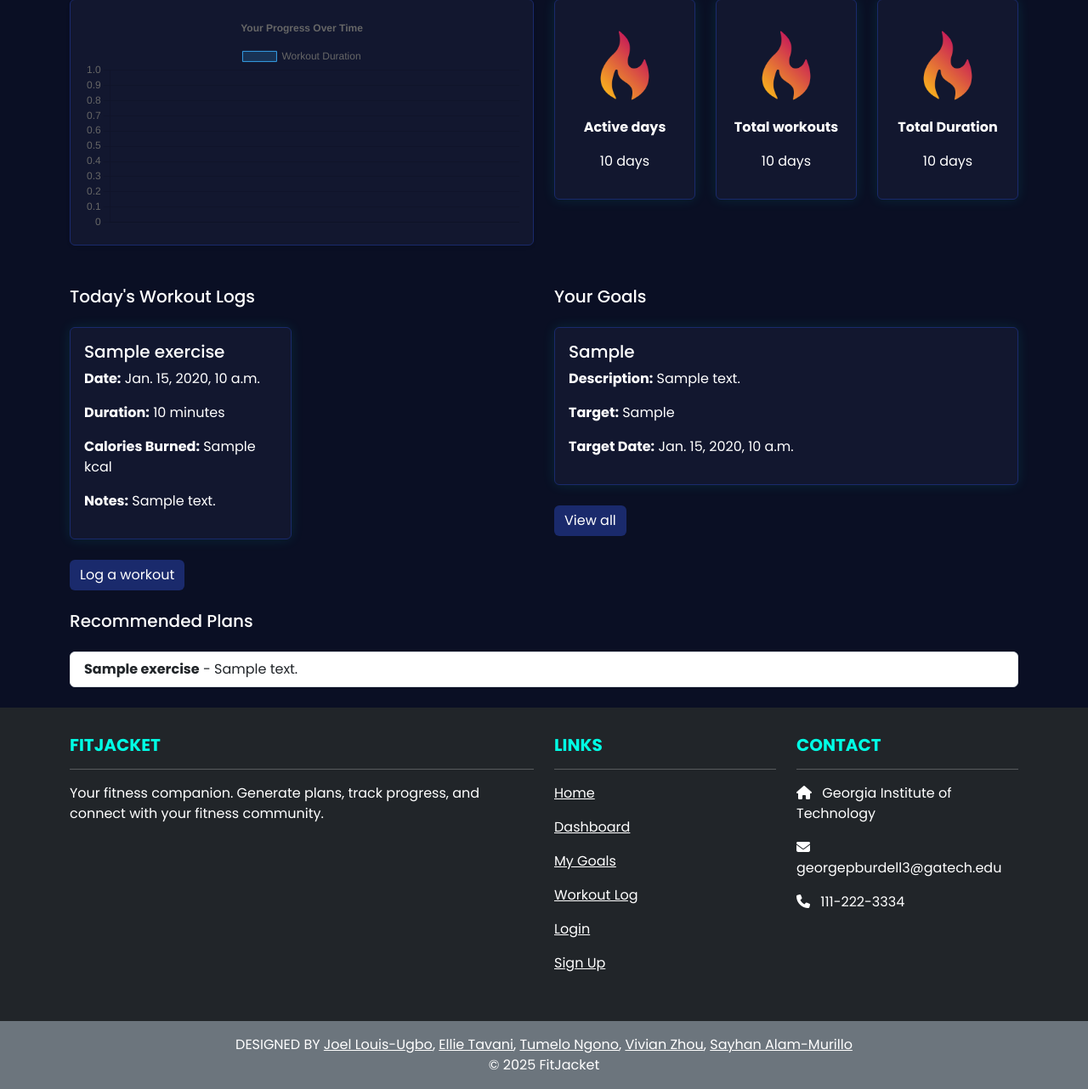
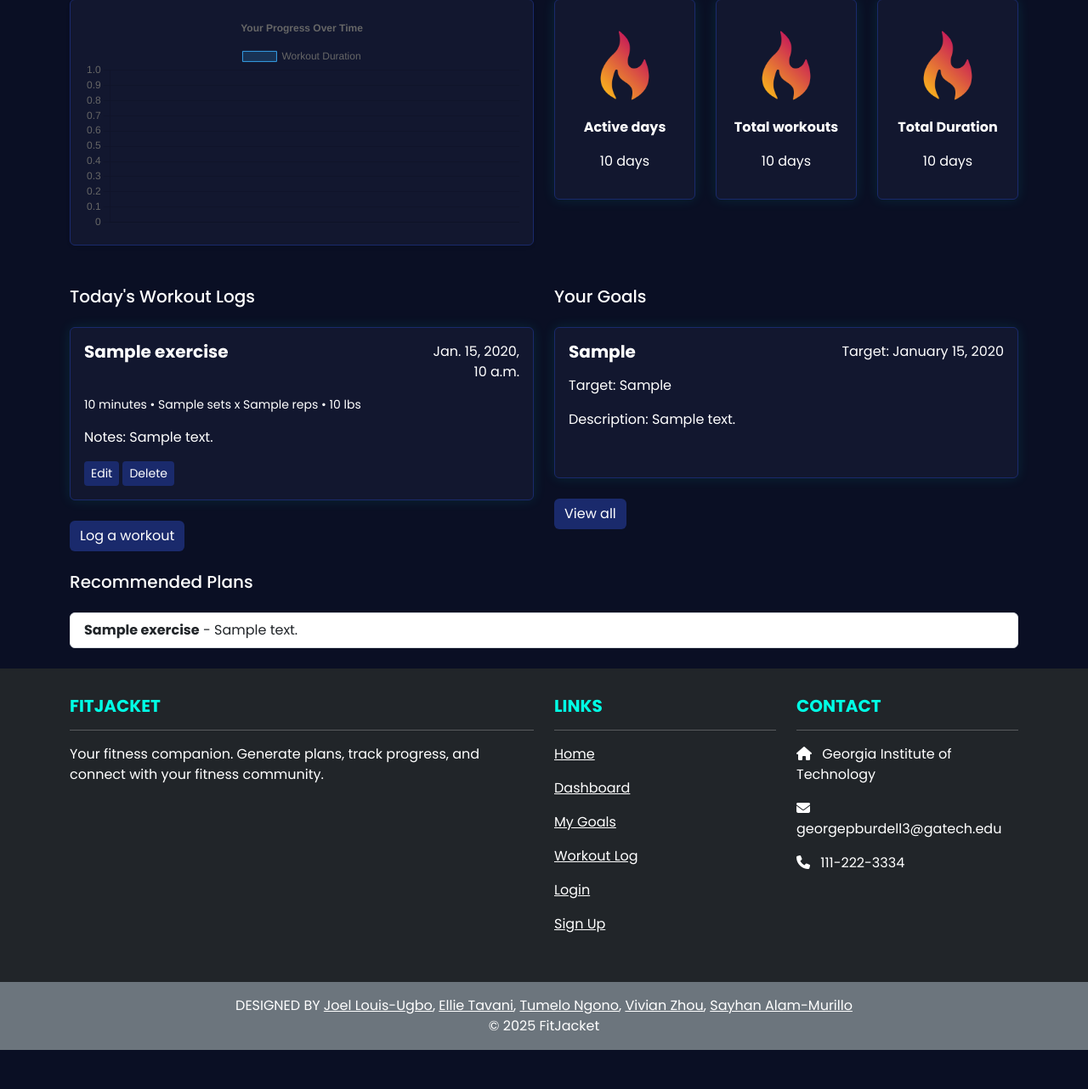
Before and after one commit to TumeloN1/FitJacket, a Django app: template dashboard/templates/dashboard/dashboard.html in a window 1280 px wide. Shown: the part 296-1578 px from the top of the page at 85% size. After the commit the page ends 1532 px from the top, so only its background shows below. Run offline with Django 3.2, Linux system fonts and the light colour scheme; the template is opened without the code that fills it: most values are stand-ins (such as "Sample title", 1, 10 or a date in 2020); some libraries are stand-ins or nearby versions.

Commit message:
redid card ui for logs and goals

```diff
--- a/FitJacket/static/css/style.css
+++ b/FitJacket/static/css/style.css
@@ -75,7 +75,9 @@
 .card {
     background-color: #12172f;
     border: 1px solid #1a2a6c;
+    box-shadow: 0 0 8px rgba(0,255,229,0.7);
     box-shadow: 0 0 15px rgba(0, 255, 229, 0.1);
+
 }
 
 a {
--- a/dashboard/templates/dashboard/dashboard.html
+++ b/dashboard/templates/dashboard/dashboard.html
@@ -65,13 +65,18 @@
                 <ul class="list-group">
                     <div class="row">
                         {% for log in logs %}
-                        <div class="col-md-6 mb-4">
-                            <div class="card p-3 scale-hover">
-                                <h5 class="card-title">{{ log.exercise }}</h5>
-                                <p><strong>Date:</strong> {{ log.date }}</p>
-                                <p><strong>Duration:</strong> {{ log.duration }} minutes</p>
-                                <p><strong>Calories Burned:</strong> {{ log.calories_burned }} kcal</p>
-                                <p><strong>Notes:</strong> {{ log.notes|default:"No additional notes" }}</p>
+                        <div class="row-md-6 mb-4">
+                            <div class="card h-100">
+                                <div class="card-body ">
+                                    <div class="row">
+                                        <h5 class="card-title col-md-9"><strong>{{ log.exercise }}</strong></h5>
+                                        <p class="col-md-3 ms-auto justify-content-center text-end">{{ log.date }}</p>
+                                    </div>
+                                    <p class="card-text small">{{ log.duration }} minutes • {{log.sets}} x {{log.reps}}  •  {{log.weight}} lbs</p>
+                                    <p>Notes: {{ log.notes }}</p>
+                                    <a href="{% url 'workouts:edit_workout_log' log.id %}" class="btn btn-sm btn-outline-primary">Edit</a>
+                                    <a href="{% url 'workouts:delete_workout_log' log.id %}" class="btn btn-sm btn-outline-danger">Delete</a>
+                                </div>
                             </div>
                         </div>
                         {% empty %}
@@ -94,11 +99,15 @@
                         {% for goal in goals %}
                         <div class="row-md-6 mb-4">
                             <a href="{% url 'goals:goal_detail' goal.id %}" class="text-decoration-none">
-                                <div class="card p-3 scale-hover">
-                                    <h5  class="card-title">{{ goal.get_goal_type_display }}</h5>
-                                    <p><strong>Description:</strong> {{ goal.description }}</p>
-                                    <p><strong>Target:</strong> {{ goal.target_metric }}</p>
-                                    <p><strong>Target Date:</strong> {{ goal.target_date }}</p>
+                                <div class="card h-100 mb-4">
+                                    <div class="card-body">
+                                        <div class="row">
+                                            <h5 class="card-title col-md-7"><strong>{{ goal.get_goal_type_display }}</strong></h5>
+                                            <p class="col-md-5 ms-auto justify-content-center text-end">Target: {{ goal.target_date|date:"F j, Y" }}</p>
+                                        </div>
+                                        <p class="card-text">Target: {{ goal.target_metric}}</p>
+                                        <p>Description: {{ goal.description }}</p>
+                                    </div>
                                 </div>
                             </a>
                         </div>
```
Also changed, not shown: goals/templates/goals/goal_detail.html (+14 -8 lines), goals/templates/goals/goal_home.html (+15 -9 lines), workouts/templates/workouts/log_home.html (+7 -8 lines), db.sqlite3.
